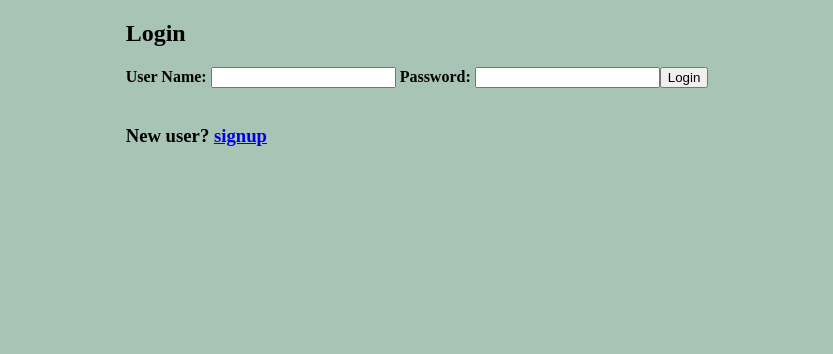
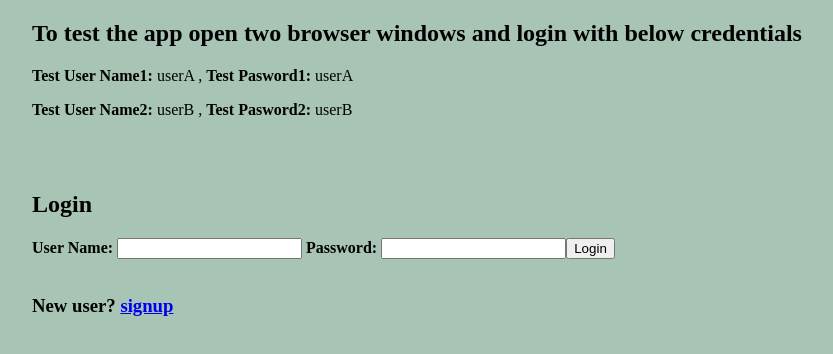
Before and after one commit to vishu2222/chat-app, a React (Create React App) app in the folder client/: page /login in a window 1280 px wide. Shown: the top 354 px of the page, without its empty margins (223-1056 px from the left). Built offline with nearby package versions, Linux system fonts and the light colour scheme.

Commit message:
add test username and password

```diff
--- a/client/src/pages/Login.jsx
+++ b/client/src/pages/Login.jsx
@@ -37,6 +37,19 @@ export function Login() {
 
   return (
     <div id='login'>
+      <h2>To test the app open two browser windows and login with below credentials</h2>
+      <p>
+        <strong>Test User Name1:</strong> userA , <strong>Test Pasword1:</strong> userA
+      </p>
+
+      <p>
+        <strong>Test User Name2:</strong> userB , <strong>Test Pasword2:</strong> userB
+      </p>
+
+      <br />
+
+      <br />
+
       <form onSubmit={(e) => e.preventDefault()}>
         <h2> Login</h2>
         <label>
```
